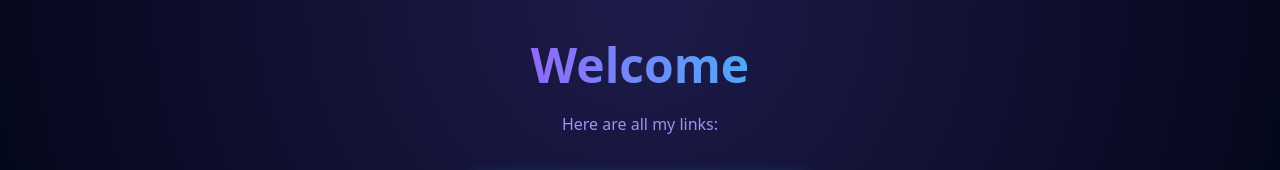
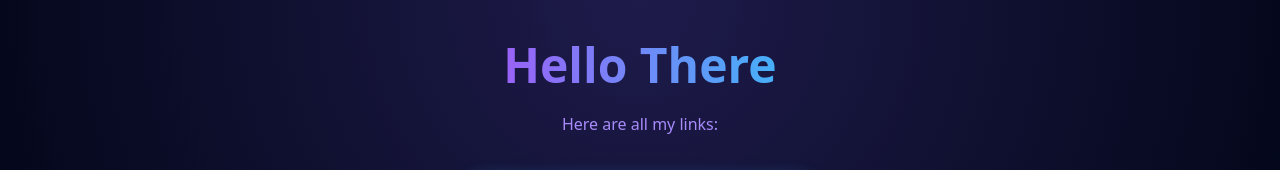
Before and after one commit to TheNegotiatorr1/My-Website, a plain HTML site: page index.html in a window 1280 px wide. Shown: the top 170 px of the page. Drawn offline with Linux system fonts and the light colour scheme.

Commit message:
Change welcome message and improve link styles
Updated the welcome message and added icon wrapper styles.

```diff
--- a/index.html
+++ b/index.html
@@ -102,7 +102,7 @@
 
 <body>
 <div class="container">
-    <h1>Welcome</h1>
+    <h1>Hello There</h1>
     <p>Here are all my links:</p>
 
     <div class="links">
```
